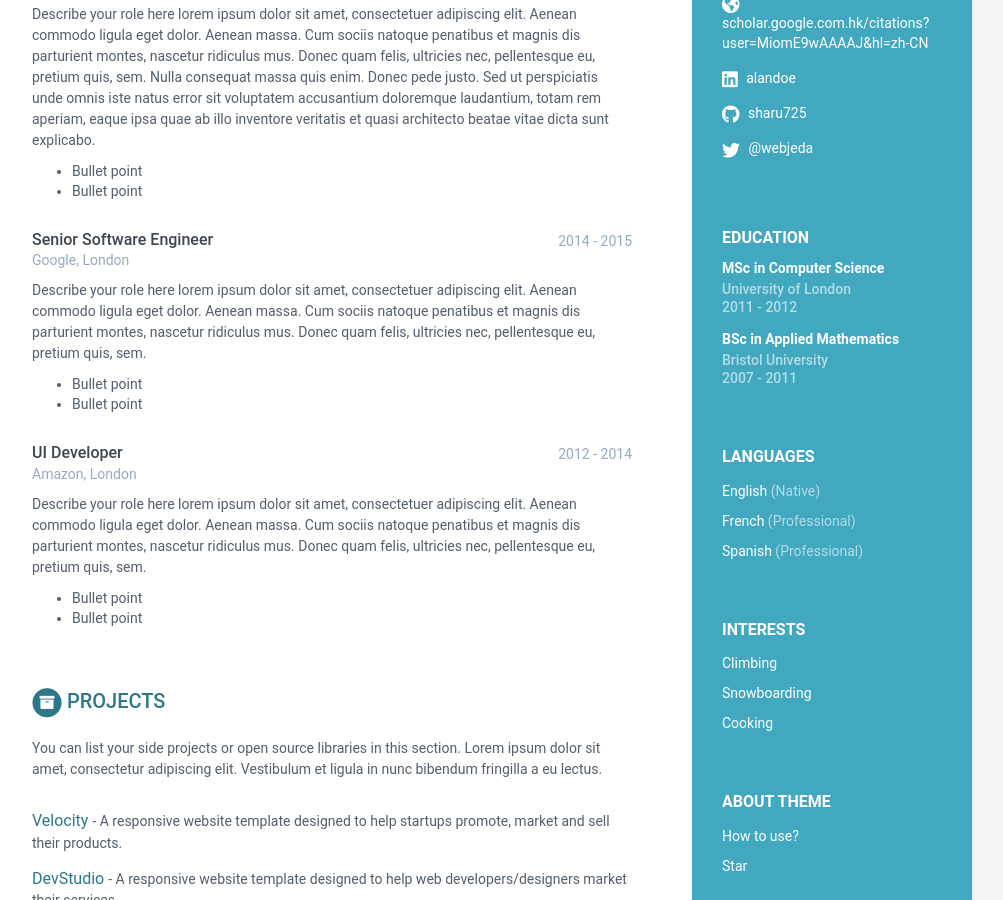
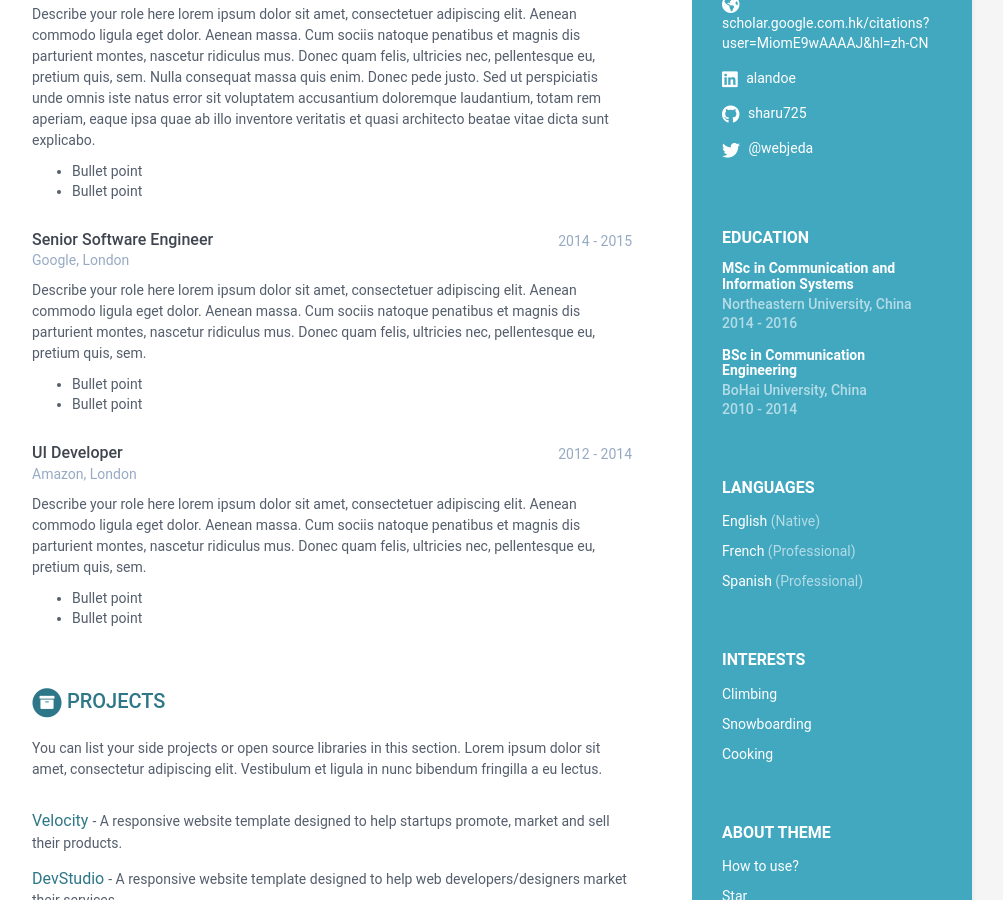
Before and after one commit to STAR-GUO/star.github.io, a Jekyll site: the page built from index.html, in a window 1280 px wide and 900 px high, scrolled down 411 px. Shown: the whole window, without its empty margins (168-1171 px from the left). Built offline with Jekyll 4.4.1, drawn with Linux system fonts in a browser that asks for light colours.

Commit message:
Update data.yml

```diff
--- a/_data/data.yml
+++ b/_data/data.yml
@@ -56,9 +56,9 @@ career-profile:
       Second paragraph if required.
 
 education:
-    - degree: MSc in Computer Science
-      university: University of London
-      time: 2011 - 2012
+    - degree: MSc in Communication and Information Systems
+      university: Northeastern University, China
+      time: 2014 - 2016
       details: |
         Describe your study here lorem ipsum dolor sit amet, consectetuer
         adipiscing elit. Aenean commodo ligula eget dolor. Aenean massa. Cum
@@ -69,9 +69,9 @@ education:
           - Bullet point
           - Bullet point
 
-    - degree: BSc in Applied Mathematics
-      university: Bristol University
-      time: 2007 - 2011
+    - degree: BSc in Communication Engineering
+      university: BoHai University, China
+      time: 2010 - 2014
       details: |
         Describe your study here lorem ipsum dolor sit amet, consectetuer
         adipiscing elit. Aenean commodo ligula eget dolor. Aenean massa. Cum
```
